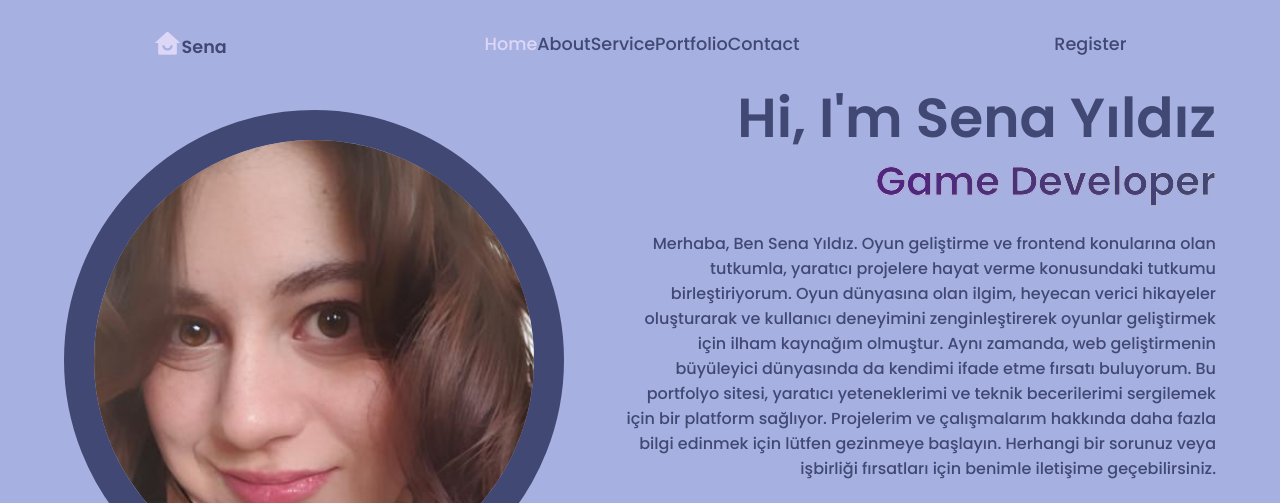
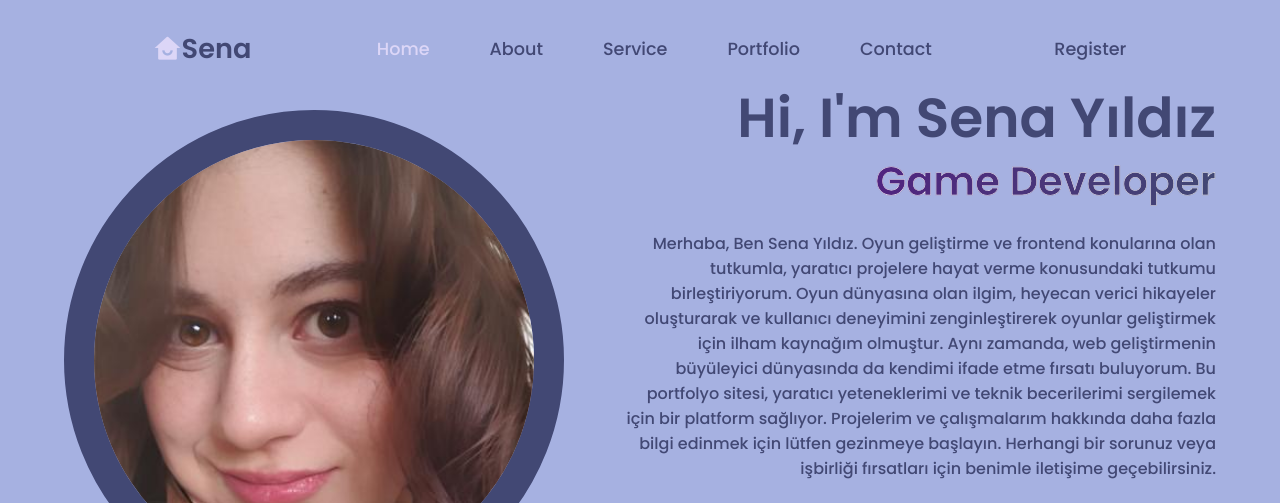
Before and after one commit to Senayldz/My_Portfolio_Website, a plain HTML site: page index.html in a window 1280 px wide. Shown: the top 503 px of the page. Drawn offline with nearby package versions, Linux system fonts and the light colour scheme.

Commit message:
Update style.css

```diff
--- a/style.css
+++ b/style.css
@@ -48,7 +48,7 @@ header {
 
 .logo span {
     color: var(--text-color-primary);
-    font-size: 1.1rem;
+    font-size: 1.7rem;
     font-weight: 600;
 }
 
@@ -61,6 +61,7 @@ header {
     font-size: 1.1rem;
     font-weight: 500;
     padding: 5px 0;
+    margin: 0px 30px;
     transition: all .50s ease;
 }
 
@@ -332,10 +333,14 @@ textarea {
 
     .navbar.open {
         right: 2%;
+    }
+}
+
+@media (max-height: 900px){
+    .navbar.open{
         overflow-y: scroll;
     }
 }
-
 
 /* Section Responsive */
 @media (max-width: 1000px) {
```
